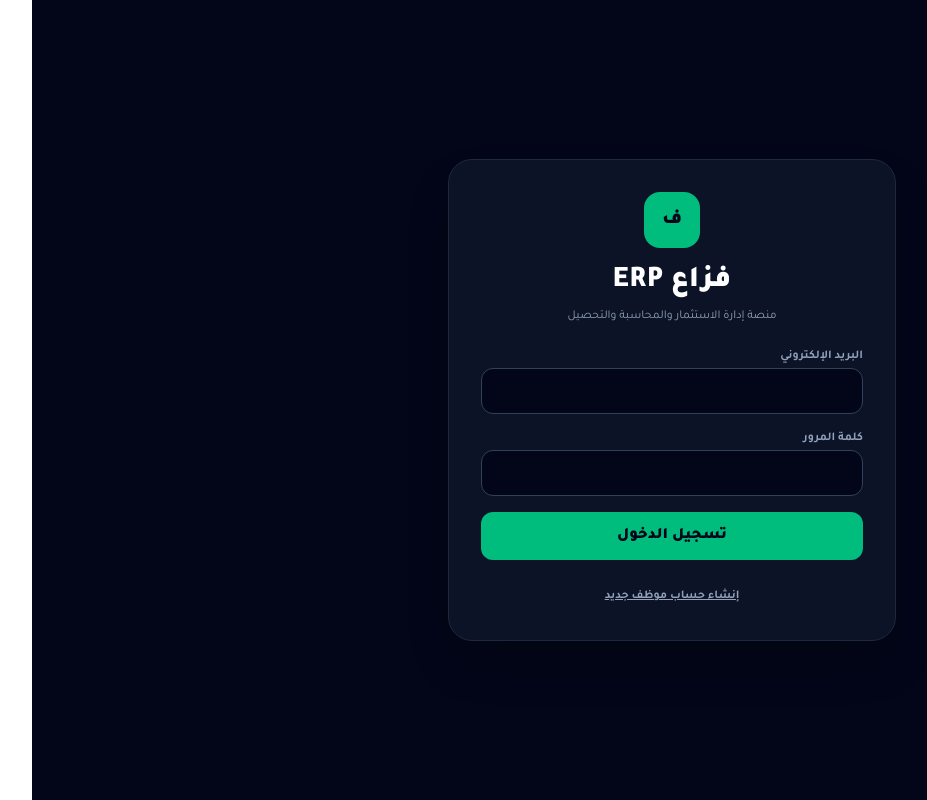
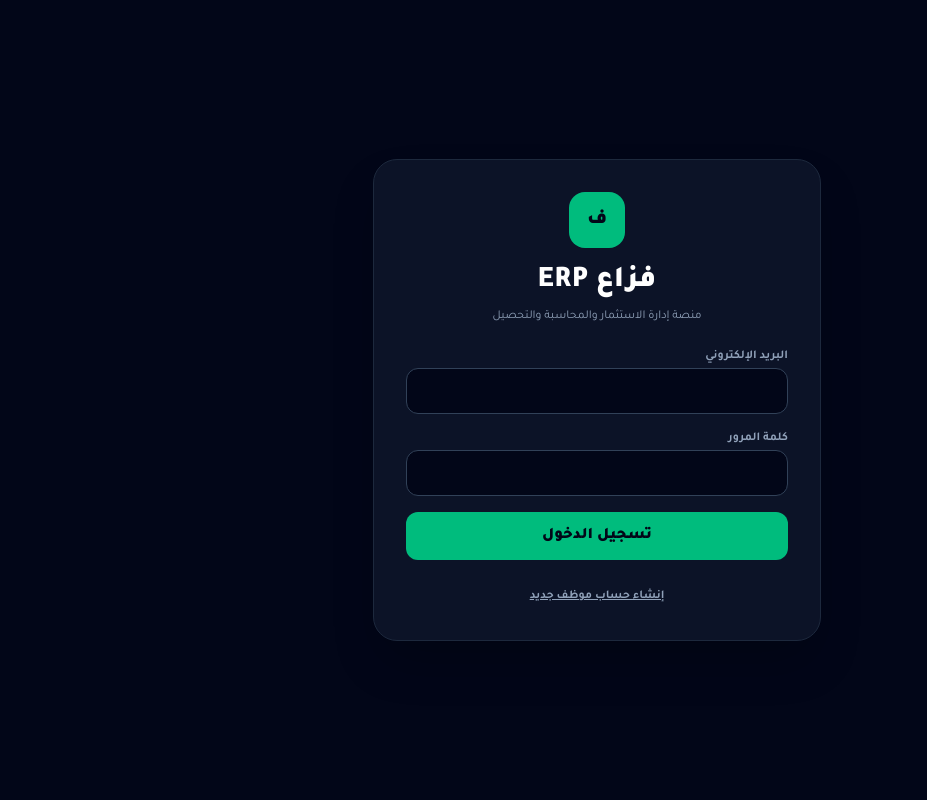
Before and after one commit to yoseff33/g, a React (Vite) app: page / in a window 1280 px wide. Shown: the whole page, without its empty margins (43-970 px from the left). Built offline with nearby package versions, Linux system fonts and the light colour scheme.

Commit message:
Update index.css

```diff
--- a/src/index.css
+++ b/src/index.css
@@ -6,29 +6,39 @@
   --font-mono: "JetBrains Mono", ui-monospace, SFMono-Regular, monospace;
 }
 
+/* ضبط الأساسيات لمنع الخروج عن حواف الشاشة */
+*, ::before, ::after {
+  box-sizing: border-box;
+}
+
 html, body {
   font-family: var(--font-sans);
   direction: rtl;
   text-align: right;
+  margin: 0;
+  padding: 0;
+  max-width: 100vw;
+  overflow-x: hidden;
 }
 
-/* أوضاع السمة */
+/* دعم كامل وديناميكي للثيم الفاتح والداكن */
 :root {
-  --bg-primary: #f8fafc;
-  --text-primary: #1e293b;
+  --bg-main: #020617;
+  --text-main: #f8fafc;
 }
 
-.light {
-  --bg-primary: #f8fafc;
-  --text-primary: #1e293b;
+html.light {
+  --bg-main: #f8fafc;
+  --text-main: #0f172a;
 }
 
-/* تنسيق شريط التمرير داخل القائمة */
+/* شريط التمرير */
 .scrollbar-thin::-webkit-scrollbar {
   width: 4px;
+  height: 4px;
 }
 .scrollbar-thin::-webkit-scrollbar-thumb {
-  background: #94a3b8;
+  background: #475569;
   border-radius: 4px;
 }
 .scrollbar-thin::-webkit-scrollbar-track {
@@ -38,6 +48,7 @@ html, body {
 @media print {
   body {
     background-color: white !important;
+    color: black !important;
     font-size: 12px;
     direction: rtl;
   }
```
